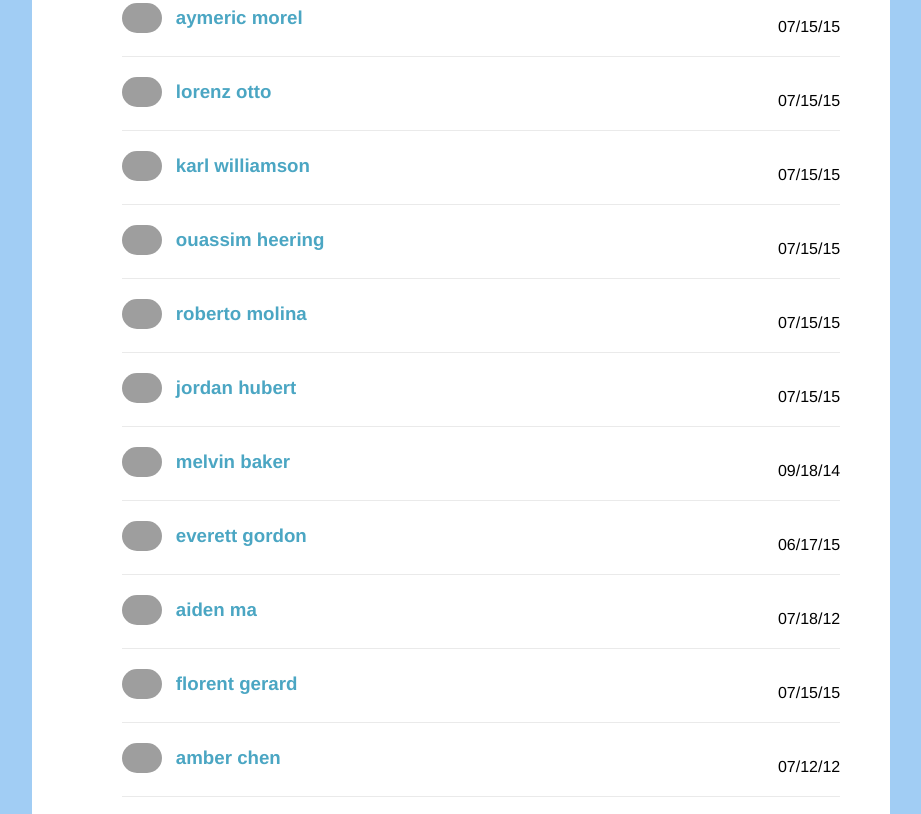
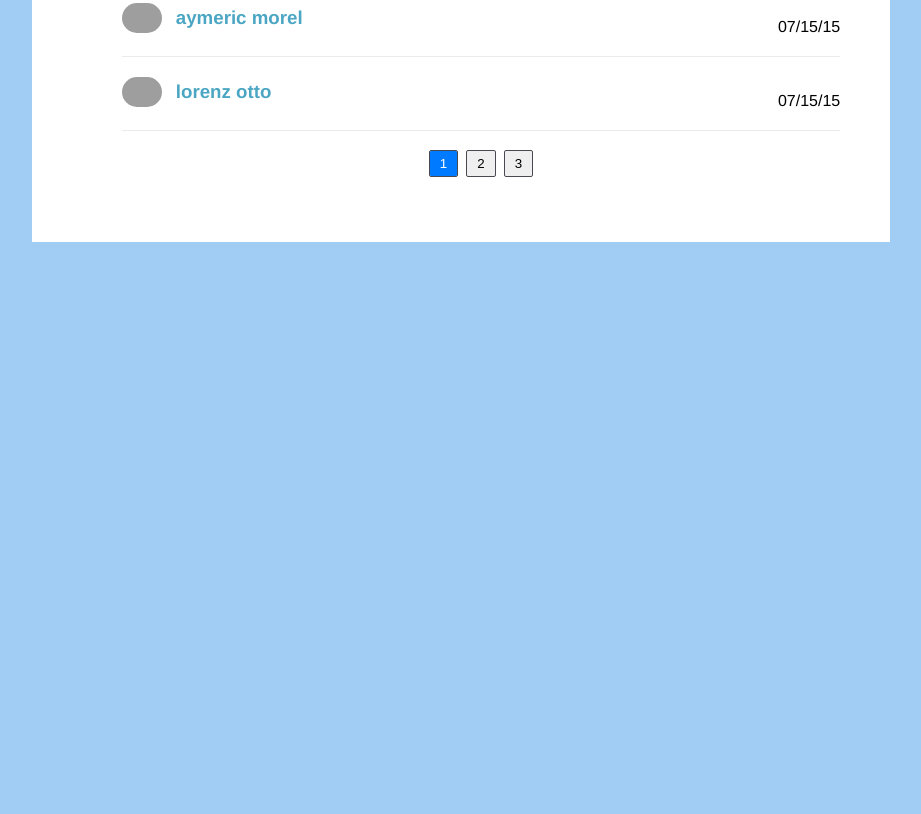
Before and after one commit to Valentina2000/Lab2_Pagination, a plain HTML site: page index.html in a window 1280 px wide. Shown: the part 814-1628 px from the top of the page, without its empty margins (179-1100 px from the left). After the commit the page ends 1106 px from the top, so only its background shows below. Drawn offline with Linux system fonts and the light colour scheme; files that its build step writes are made by us from their sources; grey boxes are pictures that could not be loaded.

Commit message:
Update index.html

```diff
--- a/index.html
+++ b/index.html
@@ -5,7 +5,7 @@
   <meta charset="utf-8" />
   <meta name="viewport" content="width=device-width, initial-scale=1.0" />
   <title>contacts</title>
-  <link rel="stylesheet" href="css/styles.css">
+  <link rel="stylesheet" href="styles.css">
 </head>
 
 <body>
@@ -240,9 +240,9 @@
     <!-- Add pagination links in this section -->
 
   </div>
-  <script type="text/javascript" src="js/data.js"></script>
+  <script type="text/javascript" src="data.js"></script>
 
-  <script src="js/script.js"></script>
+  <script src="script.js"></script>
 
 </body>
 
```
